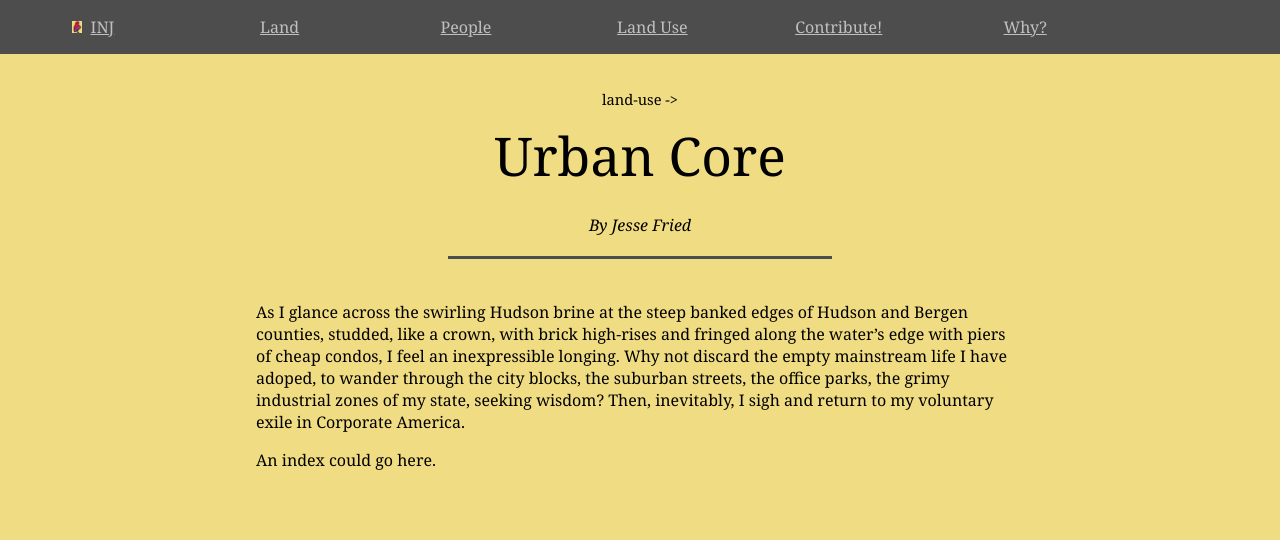
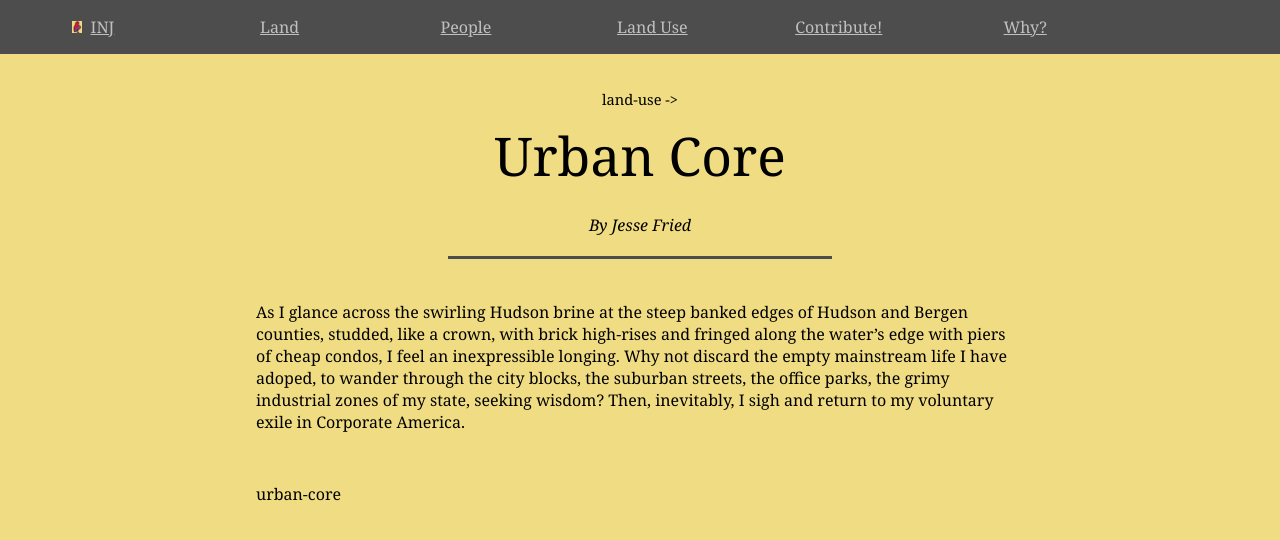
Before and after one commit to jonfried/oakafee.github.io, a Jekyll site: the page built from _posts/2016-09-13-urban-core.md, in a window 1280 px wide. Shown: the top 540 px of the page. Built offline with Jekyll 4.4.1, drawn with Linux system fonts in a browser that asks for light colours.

Commit message:
Update 2016-09-13-urban-core.md

```diff
--- a/_posts/2016-09-13-urban-core.md
+++ b/_posts/2016-09-13-urban-core.md
@@ -4,8 +4,7 @@ title: Urban Core
 author: Jesse Fried
 categories:
   - land-use
+tags: urban-core
 ---
 
 As I glance across the swirling Hudson brine at the steep banked edges of Hudson and Bergen counties, studded, like a crown, with brick high-rises and fringed along the water's edge with piers of cheap condos, I feel an inexpressible longing. Why not discard the empty mainstream life I have adoped, to wander through the city blocks, the suburban streets, the office parks, the grimy industrial zones of my state, seeking wisdom? Then, inevitably, I sigh and return to my voluntary exile in Corporate America.
-
-An index could go here.
```
